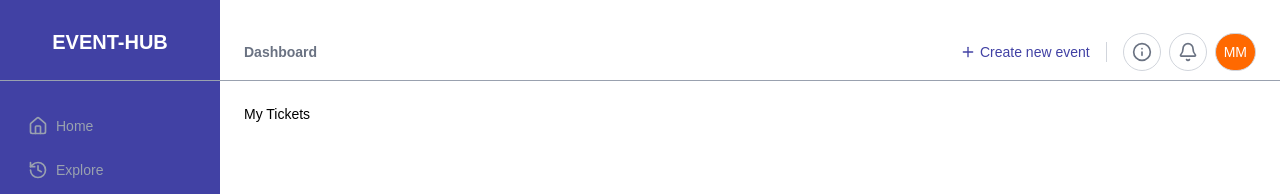
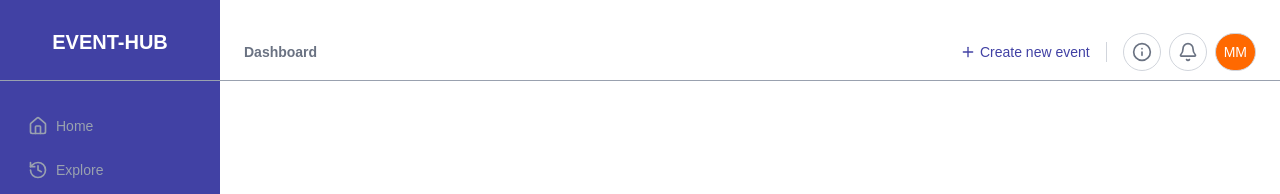
Before and after one commit to C0ntroller01/event-hub, a React (Vite) app: page /my-tickets in a window 1280 px wide. Shown: the top 194 px of the page. Built offline with nearby package versions, Linux system fonts and the light colour scheme.

Commit message:
feat: Update MyTickets component to include placeholder for future content

```diff
--- a/src/pages/MyTickets.tsx
+++ b/src/pages/MyTickets.tsx
@@ -1,5 +1,7 @@
 function MyTickets() {
-  return <div>My Tickets</div>
+  return <div>
+
+        </div>
 }
 
 export default MyTickets
```
